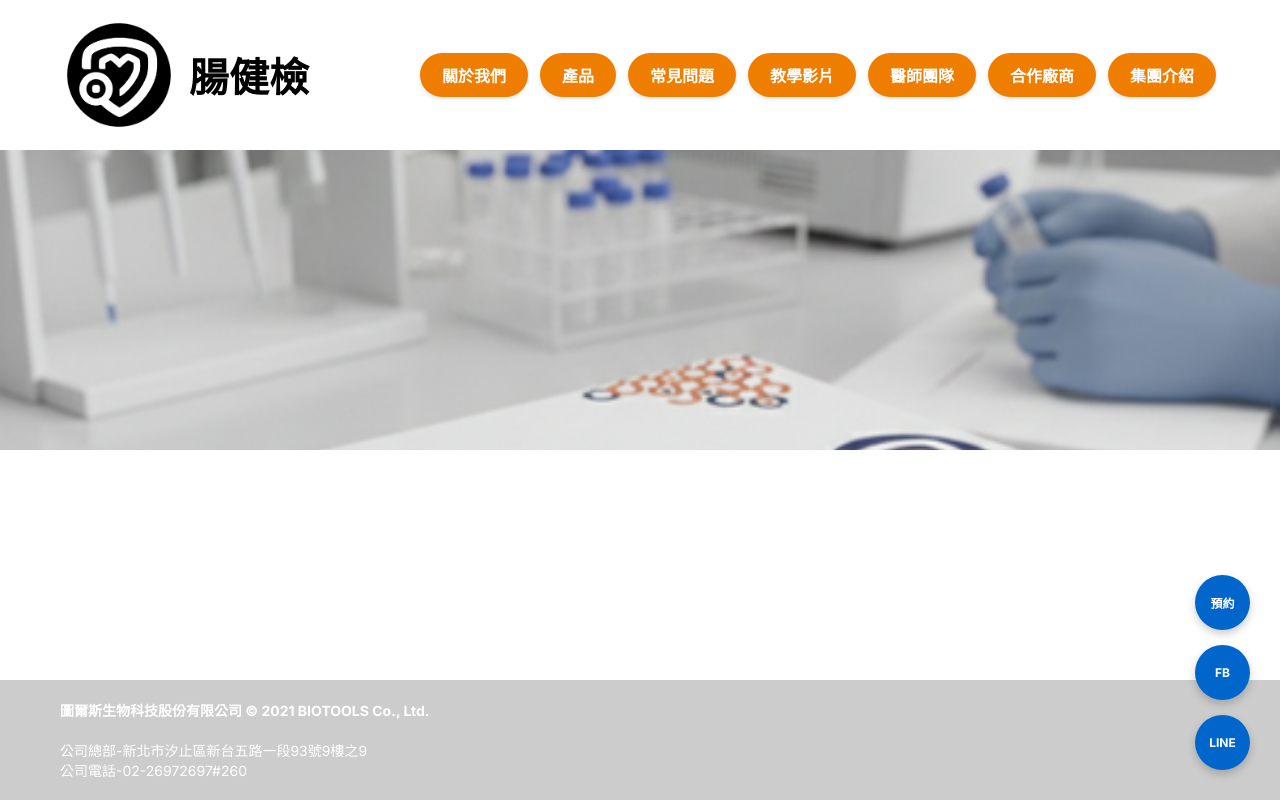
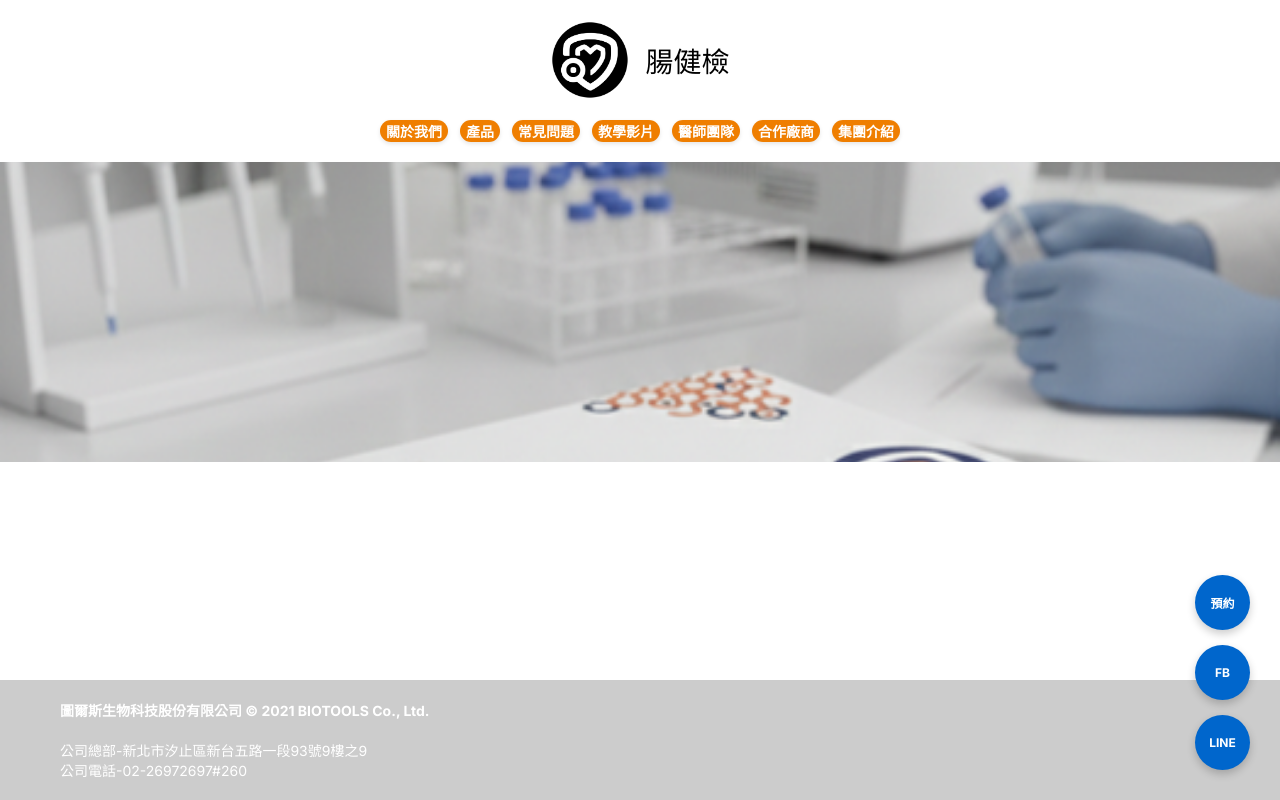
Before and after one commit to boren-Yang/crc-test, a Next.js app in the folder website1/: page / in a window 1280 px wide. Shown: the top 800 px of the page. Built offline with nearby package versions, Linux system fonts and the light colour scheme.

Commit message:
Add Speed Insights package

```diff
--- a/website1/app/layout.tsx
+++ b/website1/app/layout.tsx
@@ -16,40 +16,43 @@ export default function RootLayout({ children }: { children: React.ReactNode })
         margin: 0,
         overflowX: 'hidden' // 避免手機版左右滑動
       }}>
-        <header style={{
-  display: 'flex',
-  alignItems: 'center',
-  justifyContent: 'space-between',
-  flexWrap: 'nowrap', // 在電腦版強制不換行，避免 Logo 跟選單分兩層
-  padding: '20px 5%',
-  width: '100%',
-  maxWidth: '1400px', // 限制最大寬度，避免在超大螢幕散太開
-  margin: '0 auto', // 居中對齊
-  boxSizing: 'border-box',
-  gap: '20px'
-}}>
-  {/* Logo 區塊 - 固定寬度，不讓它被壓縮 */}
+        <header
+  className="flex flex-col md:flex-row items-center justify-between"
+  style={{
+    padding: '20px 5%',
+    width: '100%',
+    maxWidth: '1400px',
+    margin: '0 auto',
+    boxSizing: 'border-box',
+    gap: '20px'
+  }}
+>
+  {/* Logo 區塊 - 在手機上縮小字體，電腦上恢復大尺寸 */}
   <Link href="/" style={{ textDecoration: 'none', color: 'inherit', display: 'flex', alignItems: 'center', flexShrink: 0 }}>
     <div style={{ display: 'flex', alignItems: 'center', gap: '15px' }}>
-      <img src="/99.png" alt="Logo" style={{ width: '110px', height: 'auto' }} />
-      <span style={{
-        fontWeight: 'bold',
-        fontSize: '40px', // 電腦版固定大尺寸
-        whiteSpace: 'nowrap'
-      }}>腸健檢</span>
+      <img src="/99.png" alt="Logo" className="w-[80px] md:w-[110px]" style={{ height: 'auto' }} />
+      <span className="text-[28px] md:text-[40px] font-bold whitespace-nowrap">
+        腸健檢
+      </span>
     </div>
   </Link>
 
-  {/* 導覽列 - 佔滿剩餘空間並靠右 */}
-  <nav style={{
-    display: 'flex',
-    justifyContent: 'flex-end',
-    alignItems: 'center',
-    gap: '12px',
-    flex: 1, // 佔滿中間空間，把按鈕推向最右邊
-  }}>
+  {/* 導覽列 - 手機版自動換行居中 (flex-wrap)，電腦版靠右 (md:justify-end) */}
+  <nav
+    className="flex flex-wrap justify-center md:justify-end items-center"
+    style={{
+      gap: '12px',
+      flex: 1,
+    }}
+  >
     {["關於我們", "產品", "常見問題", "教學影片", "醫師團隊", "合作廠商", "集團介紹"].map((text) => (
-      <button key={text} style={navButtonStyle}>{text}</button>
+      <button
+        key={text}
+        className="px-3 py-2 md:px-5 md:py-2 text-[14px] md:text-[16px]"
+        style={navButtonStyle}
+      >
+        {text}
+      </button>
     ))}
   </nav>
 </header>
@@ -92,15 +95,14 @@ export default function RootLayout({ children }: { children: React.ReactNode })
 
 // 修改按鈕樣式：讓字體和間距能自動縮放
 const navButtonStyle = {
-  padding: '10px 22px', // 增加內距讓按鈕看起來更飽滿
+  // padding 和 fontSize 改到上面的 className 處理了
   backgroundColor: '#EF7E00',
   color: 'white',
   border: 'none',
   borderRadius: '25px',
   cursor: 'pointer',
-  fontSize: '16px', // 在電腦版固定 16px 比較精緻
   fontWeight: 'bold' as const,
   whiteSpace: 'nowrap' as const,
   transition: '0.3s',
-  boxShadow: '0 2px 4px rgba(0,0,0,0.1)' // 加一點點陰影增加質感
+  boxShadow: '0 2px 4px rgba(0,0,0,0.1)'
 };
```
